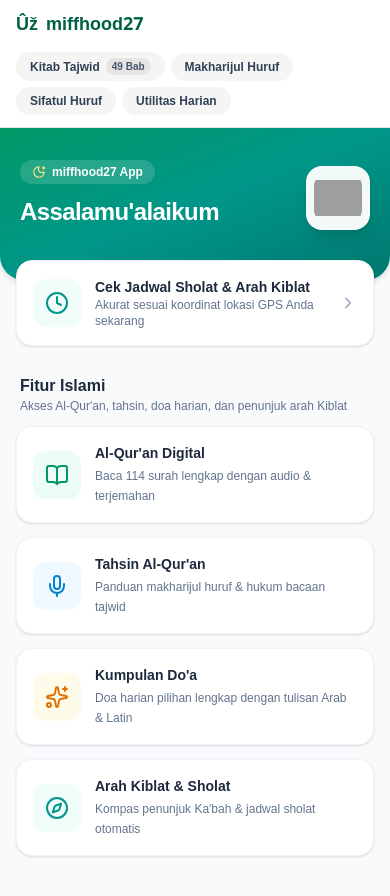
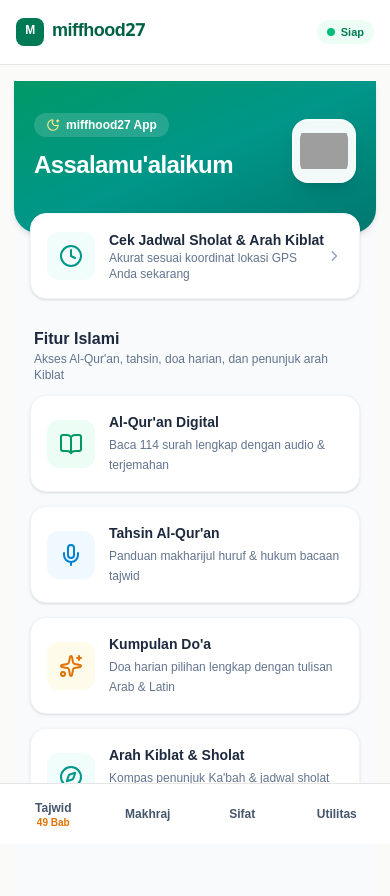
Before and after one commit to Ndanzz/miffhood27, a Next.js app: page / in a window 390 px wide. Shown: the top 896 px of the page. Built offline with nearby package versions, Linux system fonts and the light colour scheme; grey boxes are pictures that could not be loaded.

Commit message:
feat: sempurnakan layout mobile responsif dan navigasi offline

```diff
--- a/src/app/layout.tsx
+++ b/src/app/layout.tsx
@@ -46,6 +46,7 @@ export const viewport: Viewport = {
   themeColor: "#047857",
   width: "device-width",
   initialScale: 1,
+  viewportFit: "cover",
 };
 
 export default function RootLayout({
@@ -58,7 +59,7 @@ export default function RootLayout({
       lang="id"
       className={`${plusJakartaSans.variable} ${notoNaskhArabic.variable} ${amiri.variable}`}
     >
-      <body className="font-sans antialiased bg-stone-50 text-slate-900 dark:bg-slate-950 dark:text-white">
+      <body className="overflow-x-hidden bg-stone-50 font-sans text-slate-900 antialiased dark:bg-slate-950 dark:text-white">
         <OfflineAppShell>{children}</OfflineAppShell>
       </body>
     </html>
--- a/src/components/OfflineAppShell.tsx
+++ b/src/components/OfflineAppShell.tsx
@@ -5,15 +5,16 @@ import Link from "next/link";
 
 interface NavMenu {
   label: string;
+  shortLabel: string;
   href: string;
   badge?: string;
 }
 
 const APP_MENUS: NavMenu[] = [
-  { label: "Kitab Tajwid", href: "/tajwid", badge: "49 Bab" },
-  { label: "Makharijul Huruf", href: "/makhraj" },
-  { label: "Sifatul Huruf", href: "/sifatul-huruf" },
-  { label: "Utilitas Harian", href: "/utilitas" },
+  { label: "Kitab Tajwid", shortLabel: "Tajwid", href: "/tajwid", badge: "49" },
+  { label: "Makharijul Huruf", shortLabel: "Makhraj", href: "/makhraj" },
+  { label: "Sifatul Huruf", shortLabel: "Sifat", href: "/sifatul-huruf" },
+  { label: "Utilitas Harian", shortLabel: "Utilitas", href: "/utilitas" },
 ];
 
 export default function OfflineAppShell({
@@ -25,7 +26,6 @@ export default function OfflineAppShell({
   const [isOffline, setIsOffline] = useState<boolean>(false);
 
   useEffect(() => {
-    // Sinkronkan pathname aktif di sisi klien tanpa memblokir prerender
     const syncPathname = () => {
       setPathname(window.location.pathname);
     };
@@ -33,14 +33,12 @@ export default function OfflineAppShell({
 
     window.addEventListener("popstate", syncPathname);
 
-    // Daftarkan Service Worker agar seluruh aset & halaman tersimpan offline
     if ("serviceWorker" in navigator) {
       navigator.serviceWorker.register("/sw.js").catch(() => {
         // Abaikan jika gagal di mode dev
       });
     }
 
-    // Pantau status koneksi internet secara real-time
     setIsOffline(!navigator.onLine);
     const goOffline = () => setIsOffline(true);
     const goOnline = () => setIsOffline(false);
@@ -56,27 +54,31 @@ export default function OfflineAppShell({
   }, []);
 
   return (
-    <div className="min-h-screen bg-stone-50 text-slate-900 dark:bg-slate-950 dark:text-white">
+    <div className="min-h-screen overflow-x-hidden bg-stone-50 text-slate-900 dark:bg-slate-950 dark:text-white">
       {/* Banner Indikator Saat Offline */}
       {isOffline && (
-        <div className="bg-amber-600 px-4 py-2 text-center text-xs font-bold text-white shadow-xs">
-          Mode Offline Aktif â€” Seluruh materi kitab &amp; menu tetap dapat
-          diakses dari penyimpanan perangkat.
+        <div className="sticky top-0 z-40 bg-amber-600 px-3 py-2 text-center text-xs font-bold text-white shadow-xs">
+          Mode Offline Aktif — Seluruh materi kitab &amp; menu tetap bisa
+          dibuka.
         </div>
       )}
 
-      <header className="border-b border-stone-200 bg-white px-4 py-3 dark:border-slate-800 dark:bg-slate-900">
-        <div className="mx-auto flex max-w-4xl flex-wrap items-center justify-between gap-3">
+      {/* Header Atas (Ringkas di HP, Lengkap di Desktop) */}
+      <header className="sticky top-0 z-30 border-b border-stone-200/90 bg-white/95 backdrop-blur-md dark:border-slate-800 dark:bg-slate-900/95">
+        <div className="mx-auto flex max-w-4xl items-center justify-between gap-3 px-4 py-3">
           <Link
             href="/"
             onClick={() => setPathname("/")}
-            className="flex items-center gap-2 font-serif text-lg font-extrabold text-emerald-800 dark:text-emerald-400"
+            className="flex min-h-[40px] items-center gap-2 font-serif text-lg font-extrabold tracking-tight text-emerald-800 dark:text-emerald-400"
           >
-            <span>Ûž</span>
+            <span className="inline-flex h-7 w-7 items-center justify-center rounded-lg bg-emerald-700 text-xs font-bold text-white">
+              M
+            </span>
             <span>miffhood27</span>
           </Link>
 
-          <nav className="flex flex-wrap items-center gap-1.5 sm:gap-2">
+          {/* Navigasi Desktop / Tablet */}
+          <nav className="hidden items-center gap-1.5 md:flex">
             {APP_MENUS.map((menu) => {
               const isActive = pathname === menu.href;
               return (
@@ -84,7 +86,7 @@ export default function OfflineAppShell({
                   key={menu.href}
                   href={menu.href}
                   onClick={() => setPathname(menu.href)}
-                  className={`inline-flex items-center gap-1.5 rounded-full px-3.5 py-1.5 text-xs font-bold transition sm:text-sm ${
+                  className={`inline-flex min-h-[38px] items-center gap-1.5 rounded-full px-3.5 py-1.5 text-xs font-bold transition ${
                     isActive
                       ? "bg-emerald-700 text-white shadow-xs"
                       : "bg-stone-100 text-slate-700 hover:bg-emerald-50 hover:text-emerald-800 dark:bg-slate-800 dark:text-slate-300"
@@ -106,11 +108,66 @@ export default function OfflineAppShell({
               );
             })}
           </nav>
+
+          {/* Indikator Status Koneksi Ringkas di HP */}
+          <span
+            className={`inline-flex items-center gap-1.5 rounded-full px-2.5 py-1 text-[11px] font-semibold md:hidden ${
+              isOffline
+                ? "bg-amber-100 text-amber-800 dark:bg-amber-950 dark:text-amber-300"
+                : "bg-emerald-50 text-emerald-700 dark:bg-emerald-950/70 dark:text-emerald-300"
+            }`}
+          >
+            <span
+              className={`h-2 w-2 rounded-full ${
+                isOffline ? "bg-amber-500" : "bg-emerald-500"
+              }`}
+            />
+            {isOffline ? "Offline" : "Siap"}
+          </span>
         </div>
       </header>
 
-      {/* Isi Halaman */}
-      <div>{children}</div>
+      {/* Konten Utama — diberi padding bawah ekstra di HP agar tidak tertutup Bottom Nav */}
+      <main className="mx-auto max-w-4xl px-3.5 pt-4 pb-24 sm:px-5 md:pb-10">
+        {children}
+      </main>
+
+      {/* Bottom Navigation Bar Khusus Layar HP */}
+      <nav
+        aria-label="Navigasi Utama HP"
+        className="fixed inset-x-0 bottom-0 z-40 border-t border-stone-200 bg-white/95 pb-[env(safe-area-inset-bottom)] backdrop-blur-md dark:border-slate-800 dark:bg-slate-900/95 md:hidden"
+      >
+        <div className="mx-auto grid max-w-md grid-cols-4 gap-1 px-2 py-1.5">
+          {APP_MENUS.map((menu) => {
+            const isActive = pathname === menu.href;
+            return (
+              <Link
+                key={menu.href}
+                href={menu.href}
+                onClick={() => setPathname(menu.href)}
+                className={`flex min-h-[48px] flex-col items-center justify-center rounded-xl px-1 py-1 text-center transition active:scale-[0.98] ${
+                  isActive
+                    ? "bg-emerald-700 text-white shadow-xs"
+                    : "text-slate-600 hover:bg-stone-100 dark:text-slate-300 dark:hover:bg-slate-800"
+                }`}
+              >
+                <span className="text-xs font-bold leading-tight">
+                  {menu.shortLabel}
+                </span>
+                {menu.badge && (
+                  <span
+                    className={`mt-0.5 text-[10px] font-semibold leading-none ${
+                      isActive ? "text-emerald-100" : "text-amber-600 dark:text-amber-400"
+                    }`}
+                  >
+                    {menu.badge} Bab
+                  </span>
+                )}
+              </Link>
+            );
+          })}
+        </div>
+      </nav>
     </div>
   );
 }
```
